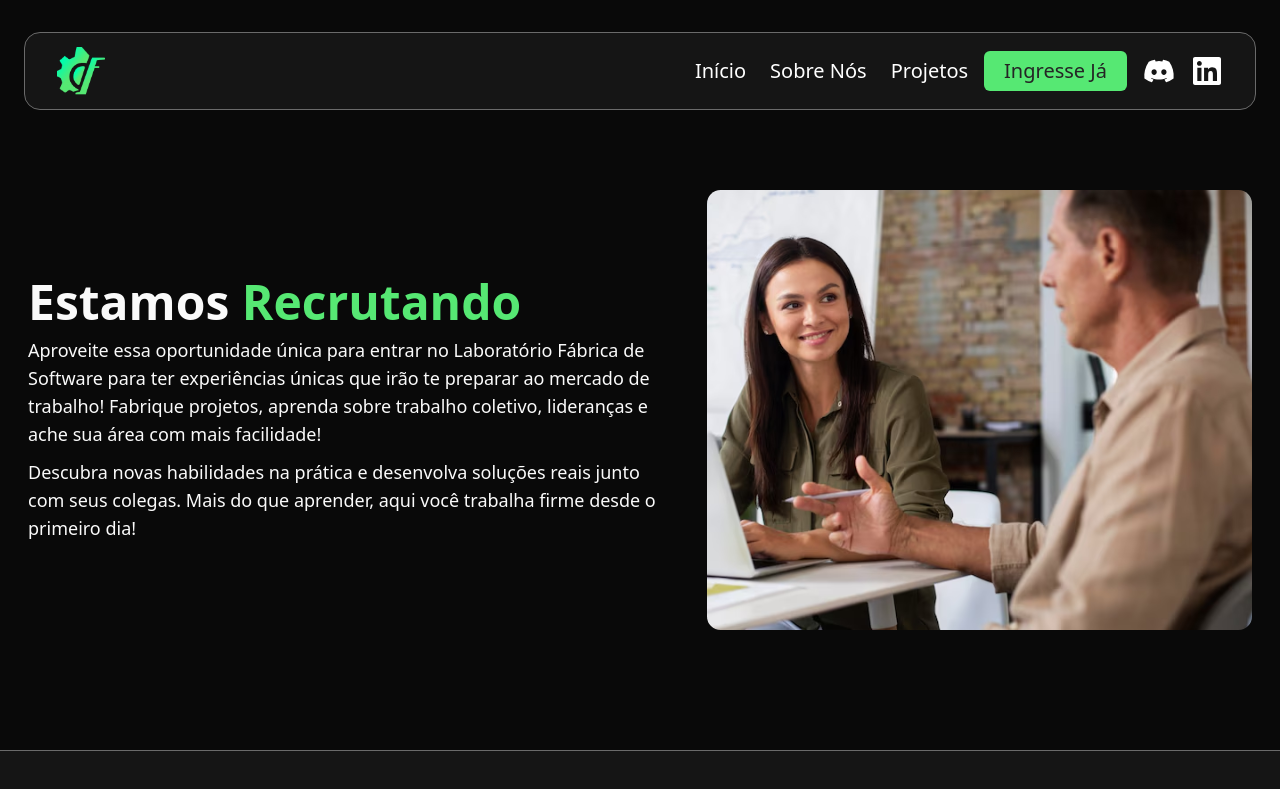
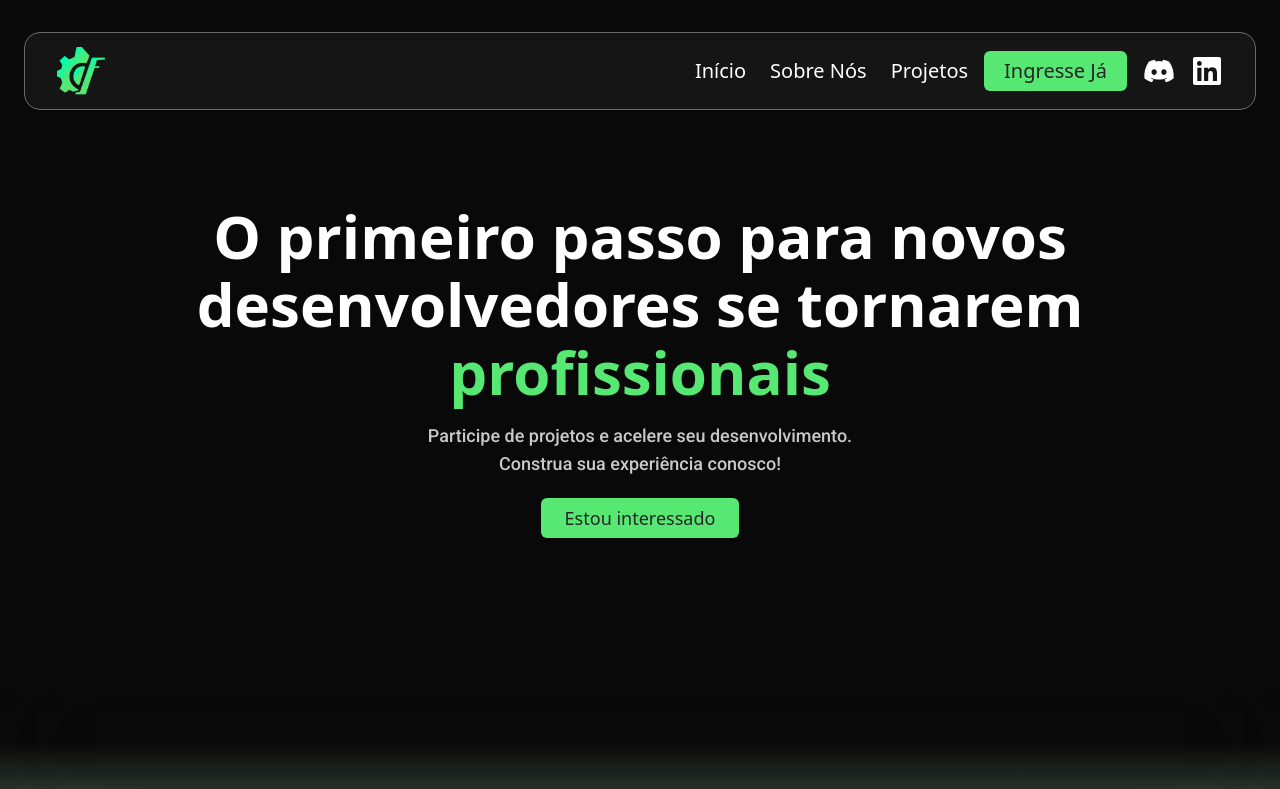
Before and after one commit to Lab-Fabrica-de-Software/site-LFS-frontend, a Next.js app: page / in a window 1280 px wide. Shown: the top 789 px of the page. Built offline with nearby package versions, Linux system fonts and the light colour scheme.

Commit message:
:sparkles: feat: add hero section

```diff
--- a/src/app/(home)/page.tsx
+++ b/src/app/(home)/page.tsx
@@ -1,9 +1,14 @@
+import LogoMarquee from "@/components/common/logoMarquee";
+import { partners } from "@/constants/logoMarquee";
+import { HeroSection } from "@/sections/heroSection";
 import { HiringSection } from "@/sections/hiringSection";
 
 export default async function Page() {
   return (
     <>
-    <HiringSection />
+      <HeroSection />
+      <LogoMarquee items={partners} />
+      <HiringSection />
     </>
   );
 }
--- /dev/null
+++ b/src/sections/heroSection.tsx
@@ -0,0 +1,24 @@
+import { Button } from "@/components/ui/button";
+
+export function HeroSection() {
+  return (
+    <div className="min-h-[85dvh] flex justify-center relative">
+      <div className="container flex flex-col items-center md:text-center py-24 z-10 relative">
+        <h1 className="text-4xl md:text-6xl text-white font-bold">
+          O primeiro passo para novos{" "}
+          <span className="block my-2">desenvolvedores se tornarem </span>
+          <span className="text-primary block">profissionais</span>
+        </h1>
+        <p className="text-foreground/80 roboto font-medium md:text-lg mt-5">
+          Participe de projetos e acelere seu desenvolvimento.
+          <span className="block">Construa sua experiência conosco!</span>
+        </p>
+        <Button className="mt-5 text-lg px-6" aria-label="Estou interessado">
+          Estou interessado
+        </Button>
+      </div>
+
+      <div className="absolute bottom-0 left-0 right-0 h-24 bg-gradient-to-t from-[#A5DAAF]/20 via-transparent to-transparent backdrop-blur-3xl z-0"></div>
+    </div>
+  );
+}
```
Also changed, not shown: public/about.png (added).
